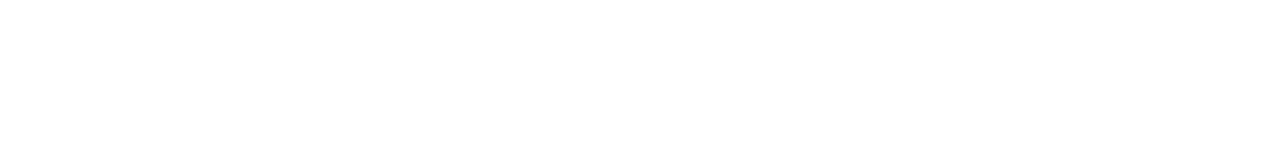
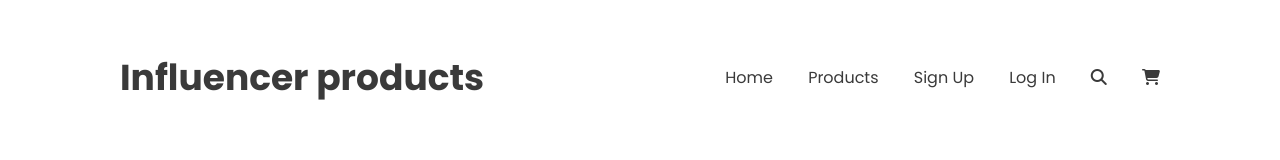
Before and after one commit to rabby-web/HooBank, a plain HTML site: page index.html in a window 1280 px wide. Drawn offline with Linux system fonts and the light colour scheme.

Commit message:
nav added style

```diff
--- a/index.html
+++ b/index.html
@@ -6,8 +6,34 @@
     <title>influencer-gear</title>
     <!-- css link -->
     <link rel="stylesheet" href="styles/style.css" />
+    <!-- font awesome link -->
+    <script
+      src="https://kit.fontawesome.com/dc89de87db.js"
+      crossorigin="anonymous"
+    ></script>
   </head>
   <body>
     <!-- header -->
+    <header>
+      <nav>
+        <div class="nav-title">
+          <h1>Influencer products</h1>
+        </div>
+        <div class="nav-items">
+          <ul>
+            <li><a href="#">Home</a></li>
+            <li><a href="#">Products</a></li>
+            <li><a href="#">Sign Up</a></li>
+            <li><a href="#">Log In</a></li>
+            <li>
+              <a href="#"><i class="fa-solid fa-magnifying-glass"></i></a>
+            </li>
+            <li>
+              <a href="#"><i class="fa-solid fa-cart-shopping"></i></a>
+            </li>
+          </ul>
+        </div>
+      </nav>
+    </header>
   </body>
 </html>
--- a/styles/style.css
+++ b/styles/style.css
@@ -1,14 +1,49 @@
+@import url('https://fonts.googleapis.com/css2?family=Poppins:wght@400;500;600;700&display=swap');
 
 *{
     margin: 0;
     padding: 0;
     box-sizing: border-box;
+    font-family: 'Poppins';
 }
 :root{
+    --primary-text: 1rem;
+    --secondary-text: 1.8rem;
+    --small-text: 0.8rem;
 
+    --main-text: #3A3A3A;
+    --text-back: #18191F;
+    --text-gray: #787885;
+}
+a{
+    text-decoration: none;
+}
+ul li{
+    list-style: none;
 }
 /* -----------------nav----------------- */
-
+nav{
+    display: flex;
+    justify-content: space-between;
+    align-items: center;
+    margin: 50px 120px 0;
+}
+.nav-items ul{
+    display: flex;
+}
+ul li{
+    margin-left: 2.2rem;
+}
+ul li a{
+    font-size: var(--primary-text);
+    font-weight: 600px;
+    color: var(--main-text);
+}
+.nav-title{
+    color: var(--main-text);
+    font-size: 1.5rem;
+    font-weight: 700;
+}
 /* -----------------/nav----------------- */
 /* -----------------banner----------------- */
 
```
